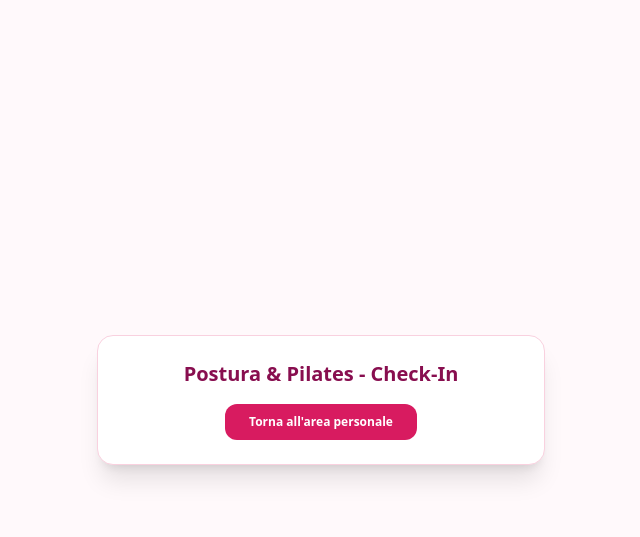
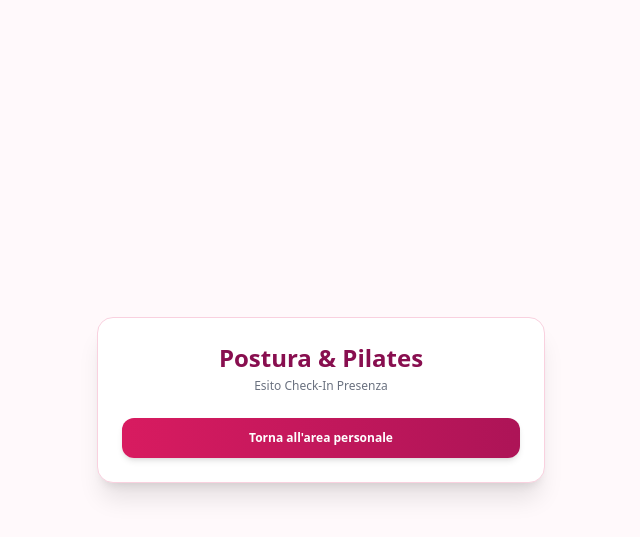
Before and after one commit to TribalTW/posturaepilates, a FastAPI app: template pilates-webapp/templates/checkin_result.html in a window 1280 px wide. Shown: the top 537 px of the page, without its empty margins (319-959 px from the left). Run offline with FastAPI, Linux system fonts and the light colour scheme; the template is opened without the code that fills it, so the values that code supplies are empty; parts of the project's set-up code (start-up, migrations or seed data) failed here and were passed over; some libraries are stand-ins or nearby versions.

Commit message:
Update checkin_result.html

```diff
--- a/pilates-webapp/templates/checkin_result.html
+++ b/pilates-webapp/templates/checkin_result.html
@@ -3,28 +3,37 @@
 <head>
     <meta charset="UTF-8">
     <meta name="viewport" content="width=device-width, initial-scale=1.0">
-    <title>Check-in Presenza</title>
+    <title>Postura & Pilates - Esito Check-in</title>
     <script src="https://cdn.tailwindcss.com"></script>
 </head>
 <body class="bg-[#fff9fb] min-h-screen flex items-center justify-center p-4">
     <div class="max-w-md w-full bg-white border border-[#f9d1df] p-6 rounded-2xl shadow-xl text-center">
-        <h1 class="text-xl font-bold text-[#880E4F] mb-4">Postura & Pilates - Check-In</h1>
 
+        <!-- Brand Header -->
+        <h1 class="text-2xl font-bold text-[#880E4F] mb-1">Postura & Pilates</h1>
+        <p class="text-xs text-gray-500 mb-6">Esito Check-In Presenza</p>
+
+        <!-- Messaggio di Successo -->
         {% if success %}
-            <div class="bg-green-100 border border-green-400 text-green-800 p-4 rounded-xl text-sm font-semibold mb-4">
-                ✓ {{ success }}
+            <div class="bg-emerald-100 border border-emerald-400 text-emerald-800 p-4 rounded-xl text-xs font-semibold mb-6 flex items-center justify-center gap-2 shadow-sm">
+                <span>✅</span>
+                <span>{{ success }}</span>
             </div>
         {% endif %}
 
+        <!-- Messaggio di Errore -->
         {% if error %}
-            <div class="bg-red-100 border border-red-400 text-red-800 p-4 rounded-xl text-sm font-semibold mb-4">
-                ✕ {{ error }}
+            <div class="bg-red-100 border border-red-400 text-red-800 p-4 rounded-xl text-xs font-semibold mb-6 flex items-center justify-center gap-2 shadow-sm">
+                <span>⚠️</span>
+                <span>{{ error }}</span>
             </div>
         {% endif %}
 
-        <a href="/prenota" class="inline-block bg-[#D81B60] text-white font-bold py-2.5 px-6 rounded-xl text-xs hover:bg-[#AD1457]">
+        <!-- Bottone di Ritorno -->
+        <a href="/prenota" class="inline-block w-full bg-gradient-to-r from-[#D81B60] to-[#AD1457] text-white font-bold py-3 px-6 rounded-xl text-xs hover:opacity-95 transition shadow-md">
             Torna all'area personale
         </a>
+
     </div>
 </body>
 </html>
```
